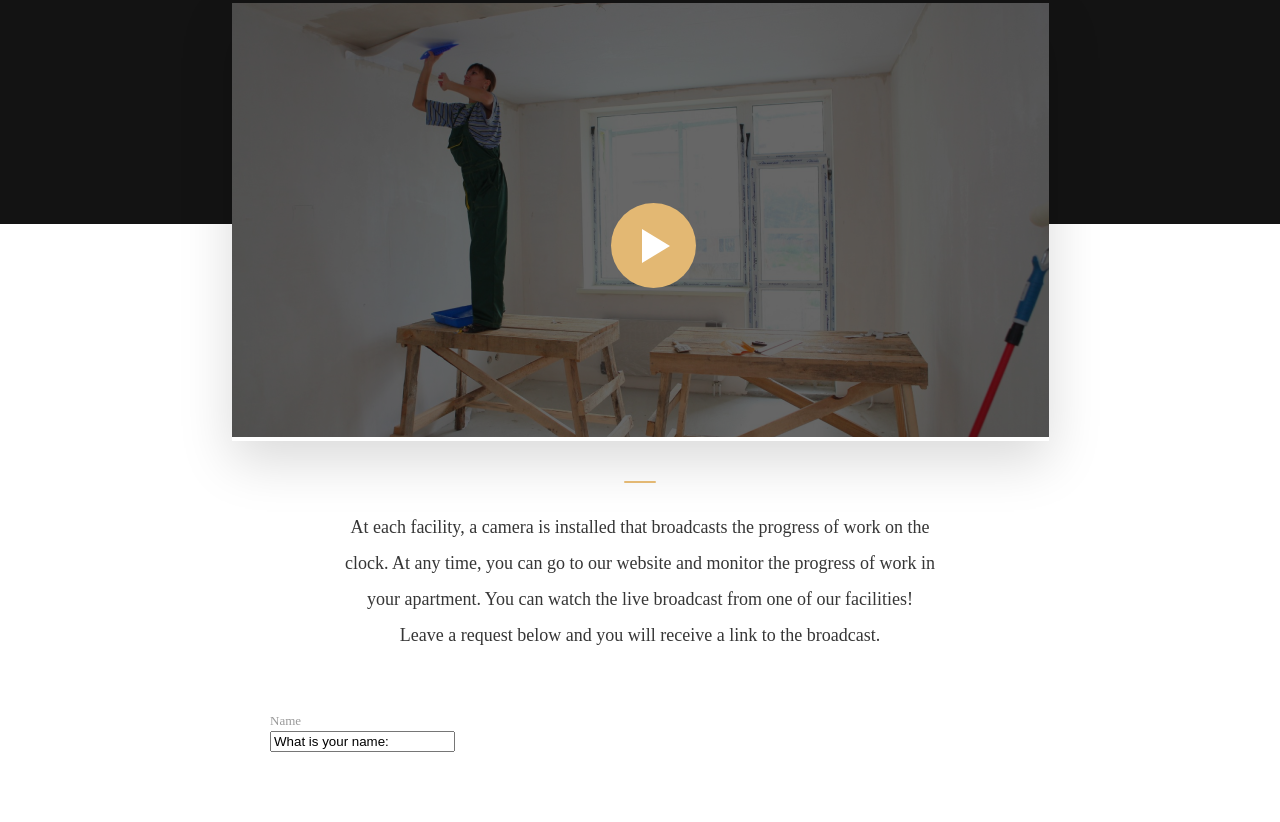
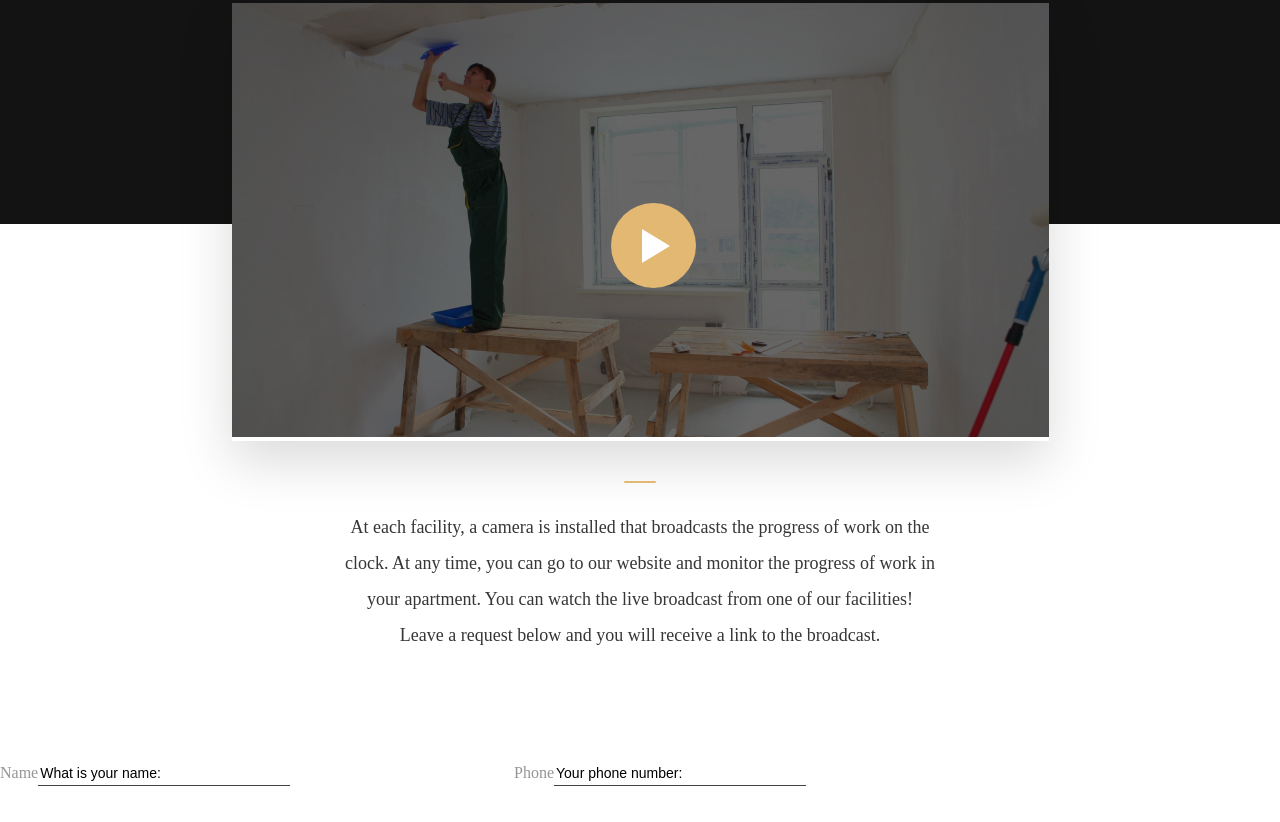
Before and after one commit to gorban8/home-work-Gasparyan, a plain HTML site: page index.html in a window 1280 px wide. Shown: the part 1565-2387 px from the top of the page. Before the commit the page ends 2317 px from the top, so only its background shows below. Drawn offline with Linux system fonts and the light colour scheme.

Commit message:
Add files via upload

```diff
--- a/index.html
+++ b/index.html
@@ -100,8 +100,8 @@
                 <p class="at_text">At each facility, a camera is installed that broadcasts the progress of work on the <br>clock. At any time, you can go to our website and monitor the progress of work in <br>your apartment. You can watch the live broadcast from one of our facilities!
                    <br>Leave a request below and you will receive a link to the broadcast.</p>
                 <div class="form">
-                    <span class="input1"><span class="input__label">Name</span><input type="text" class="normal-text" value="What is your name:"></span>
-                    <span class="input2"></span>
+                    <span class="input1"><span class="input__label">Name</span><input type="text" class="input text" value="What is your name:"></span>
+                    <span class="input2"><span class="input__label">Phone</span><input type="text" class="input text" value="Your phone number:"></span>
                 </div>
             </div>
         </section>
--- a/style.css
+++ b/style.css
@@ -5,6 +5,7 @@ body {
 
 body * {
     box-sizing: border-box;
+    max-width: 3000px;
 }
 
 .yellow {
@@ -433,11 +434,13 @@ body * {
 }
 
 .form {
-    margin-top: 60px;
-}
-
-.input1 {
-    margin-left: -370px;
+    display: grid;
+    grid-template-columns: 1fr 1fr .5fr;
+    grid-template-rows: 1fr 1fr;
+    width: 100%;
+    align-items: flex-end;
+    grid-gap: 10px;
+    margin-top: 90px;
 }
 
 .gridinput1 {
@@ -450,13 +453,22 @@ body * {
 
 .gridsubmit {
     grid-area: 1/3/2/4;
-
 }
 
 .input__label {
-    position:absolute;
-    font-size:13px;
-    line-height: 1.6;
-    margin-top: -20px;
-    color: rgba(54, 54, 54, 0.5);
+    color:#959595;
+    text-decoration: none;
 }
+
+.input {
+    background:none;
+    border:none;
+    border-bottom: 1px solid #444;
+    box-sizing: border-box;
+    width:50%;
+}
+
+.text {
+    font-size:14px;
+    line-height:1.6;
+}
```
